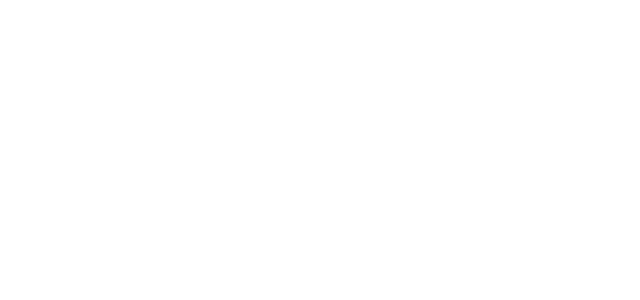
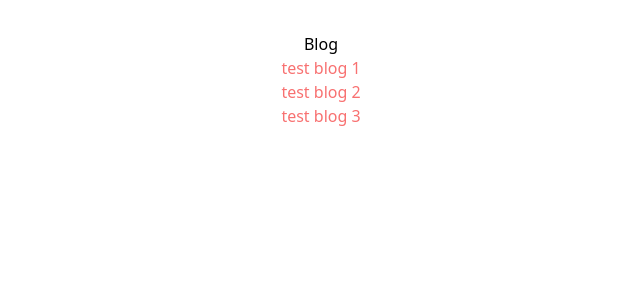
Before and after one commit to adyfp24/frontend-tourism-react, a React (Vite) app: page /blog in a window 1280 px wide. Before the commit this address had no page. Shown: the top 300 px of the page, without its empty margins (319-959 px from the left). Built offline with nearby package versions, Linux system fonts and the light colour scheme.

Commit message:
feat(tailwind): setup and configuration for tailwind css

```diff
--- a/src/App.jsx
+++ b/src/App.jsx
@@ -4,6 +4,7 @@
 import { Route, Routes } from "react-router-dom";
 import "./App.css";
 import LandingPage from "./pages/LandingPage";
+import Blog from "./pages/Blog";
 
 function App() {
   const [count, setCount] = useState(0);
@@ -12,6 +13,7 @@
     <div className='app'>
       <Routes>
         <Route path="/" element={ <LandingPage/> } />
+        <Route path="/blog" element={ <Blog/> } />
       </Routes>
     </div>
   );
--- a/src/pages/Blog.jsx
+++ b/src/pages/Blog.jsx
@@ -0,0 +1,15 @@
+import React from 'react'
+
+function Blog() {
+  return (
+    <div className=''>Blog
+        <div className='container flex flex-col text-red-400'>
+            <h1>test blog 1</h1>
+            <h1>test blog 2</h1>
+            <h1>test blog 3</h1>
+        </div>
+    </div>
+  )
+}
+
+export default Blog
--- a/tailwind.config.js
+++ b/tailwind.config.js
@@ -1,8 +1,25 @@
 /** @type {import('tailwindcss').Config} */
 export default {
-  content: [],
+  content: [
+    "./index.html",
+    "./src/**/*.{js,ts,jsx,tsx}",
+  ],
   theme: {
-    extend: {},
+    extend: {
+      fontFamily: {
+        Montserrat: ["Montserrat", "sans-serif"],
+        Epilogue: ["Epilogue", "sans-serif"]
+      },
+      keyframes: {
+        fadeIn: {
+          "0%": { opacity: 0 },
+          "100%": { opacity: 100 },
+        },
+      },
+      animation: {
+        fadeIn: "fadeIn 0.2s ease-in-out",
+      }
+    },
   },
   plugins: [],
-};
+}
```
